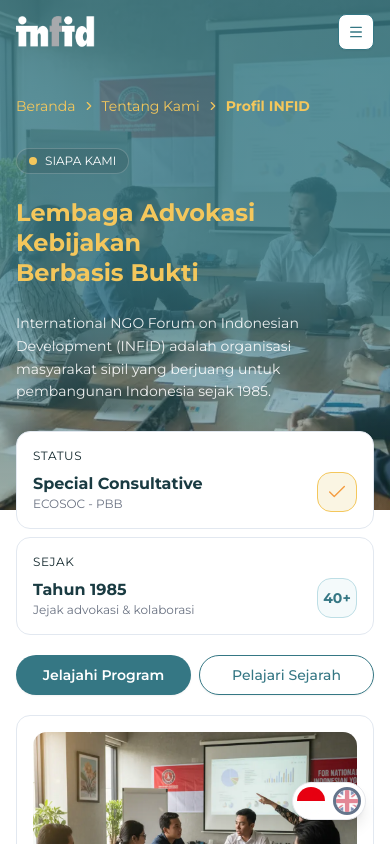
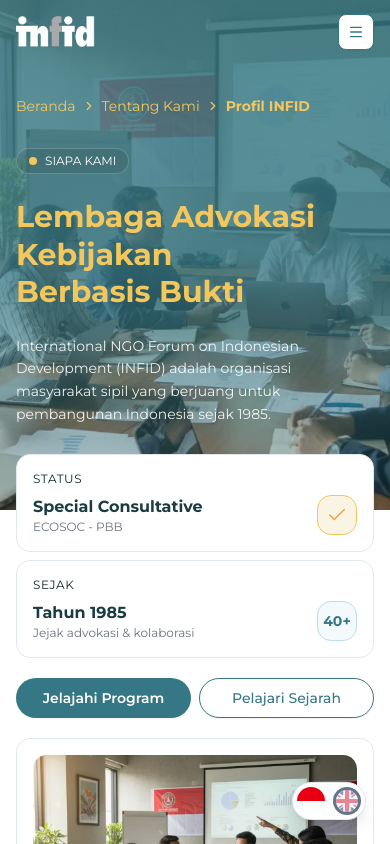
Before and after one commit to ZoD3V/INFID, a Next.js app: page /en/about/profile-infid in a window 390 px wide. Shown: the top 844 px of the page. Built offline with nearby package versions, Linux system fonts and the light colour scheme.

Commit message:
fix: text

```diff
--- a/src/app/[locale]/(routes)/about/profile-infid/_components/about-infid.tsx
+++ b/src/app/[locale]/(routes)/about/profile-infid/_components/about-infid.tsx
@@ -52,7 +52,7 @@
                             SIAPA KAMI
                         </div>
 
-                        <h1 className='text-secondary-200 text-2xl leading-tight font-bold sm:text-3xl md:text-4xl'>
+                        <h1 className='text-secondary-200 text-3xl leading-tight font-bold md:text-4xl'>
                             Lembaga Advokasi Kebijakan <br /> Berbasis Bukti
                         </h1>
 
```
